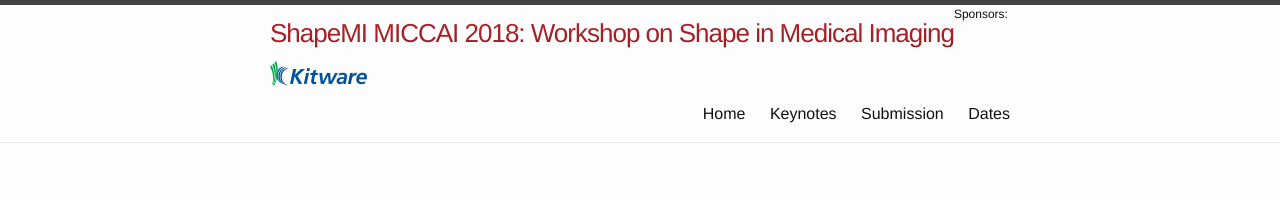
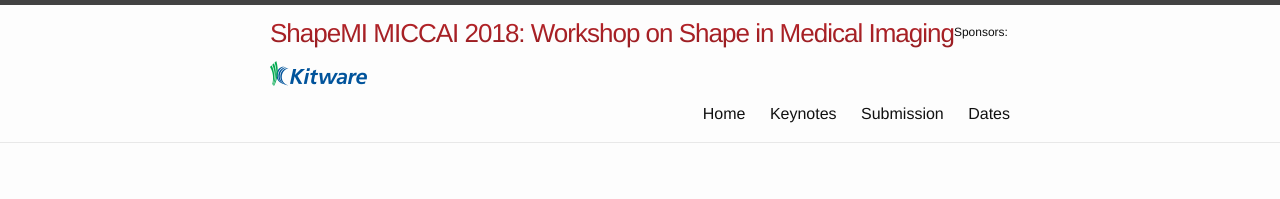
Before and after one commit to shapemi/shapemi2020, a Jekyll site: the page built from index.md, in a window 1280 px wide. Shown: the top 199 px of the page. Built offline with Jekyll 4.4.1, drawn with Linux system fonts in a browser that asks for light colours; our own code applies the rules of GitHub Pages for plain Markdown files.

Commit message:
Update header.html

```diff
--- a/_includes/header.html
+++ b/_includes/header.html
@@ -7,7 +7,7 @@
   -webkit-text-fill-color: transparent;">{{ site.title }}: {{ site.description }}</a>
 
     <div class="sponsors">
-       Sponsors: <a href="https://www.kitware.com/"><img src="/images/kitware.png" alt="Kitware Logo"></a>
+       <br/>Sponsors: <a href="https://www.kitware.com/"><img src="/images/kitware.png" alt="Kitware Logo"></a>
     </div>
 
     <nav class="site-nav">
```
